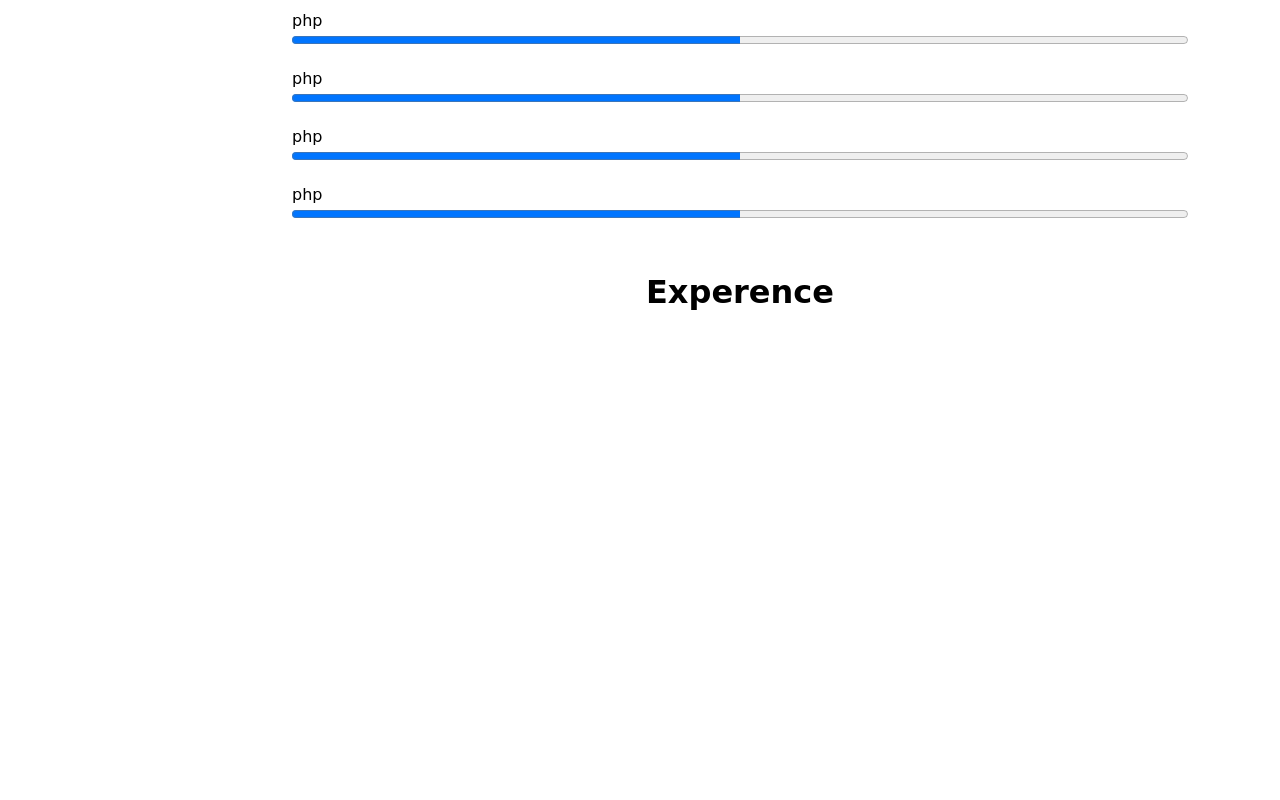
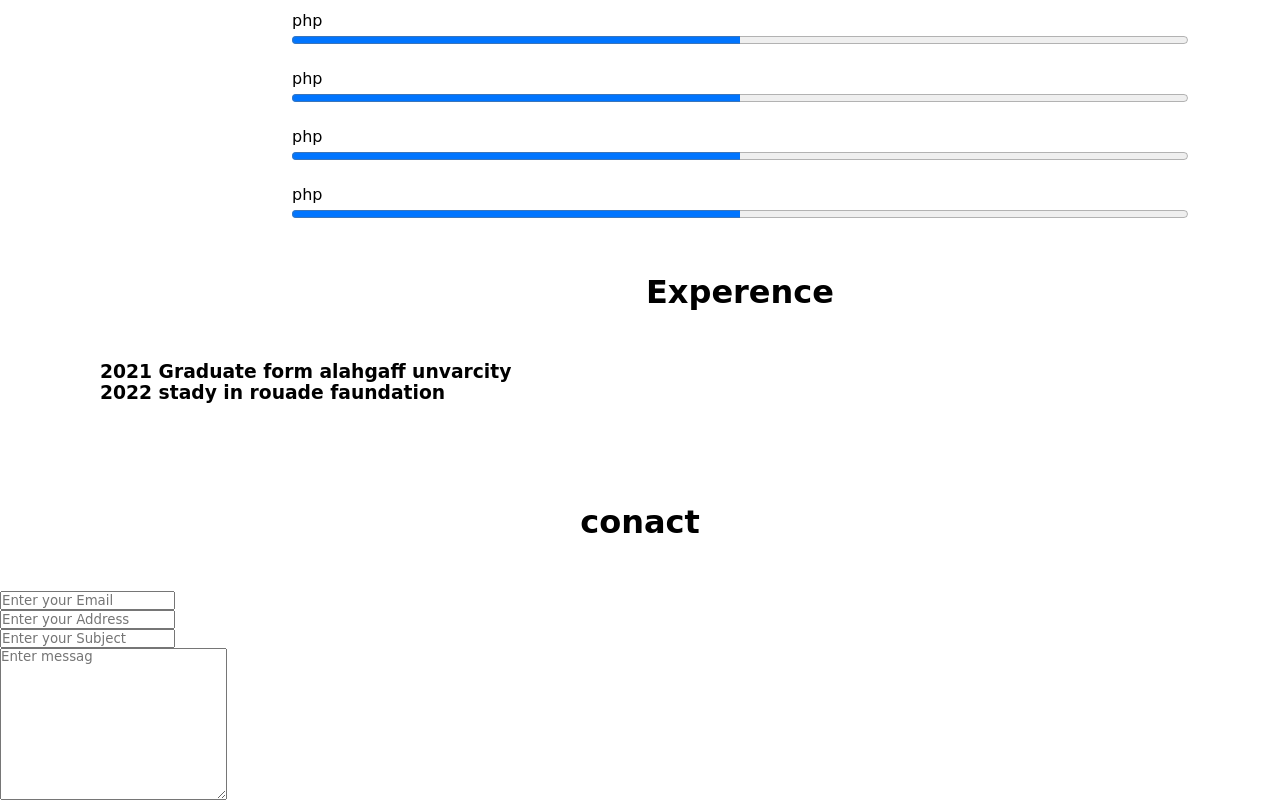
Before and after one commit to AbdulrahmanAlsanaani/My-Portfolio, a plain HTML site: page index.html in a window 1280 px wide. Shown: the part 1668-2468 px from the top of the page. Before the commit the page ends 1979 px from the top, so only its background shows below. Drawn offline with Linux system fonts and the light colour scheme; files that its build step writes are made by us from their sources.

Commit message:
apdate 2

```diff
--- a/css/style.css
+++ b/css/style.css
@@ -118,7 +118,7 @@ ul a:hover {
 .about{
     margin: 100px;
     width: 100%;
-    height: 500px;
+    height: auto;
 
 }
 
@@ -138,3 +138,16 @@ progress{
     width: 100%;
 
 }
+
+.contact h1{
+    text-align: center;
+    margin: 50px;
+}
+
+.contact input{
+    display: block;
+}
+
+.contact textarea{
+    display: block;
+}
--- a/index.html
+++ b/index.html
@@ -139,9 +139,19 @@
         </div>
 
         <h1>Experence</h1>
+
+        <h3>2021 Graduate form alahgaff unvarcity</h3>
+
+        <h3>2022 stady in rouade faundation</h3>
     </div>
     <div id="services"></div>
-    <div id="contact"></div>
+    <div id="contact" class="contact">
+        <h1>conact</h1>
+        <input type="text" placeholder="Enter your Email">
+        <input type="text" placeholder="Enter your Address">
+        <input type="text" placeholder="Enter your Subject">
+        <textarea name="" id="" cols="30" rows="10"placeholder="Enter messag"></textarea>
+    </div>
 </body>
 
 </html>
```
